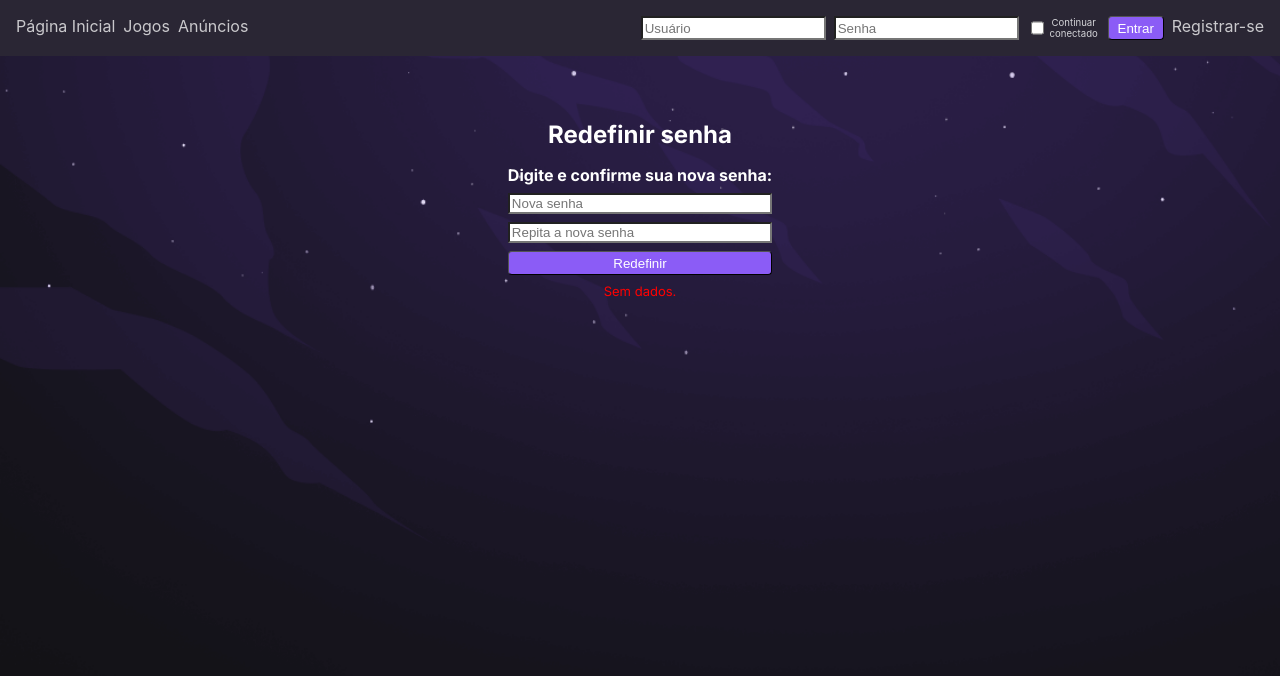
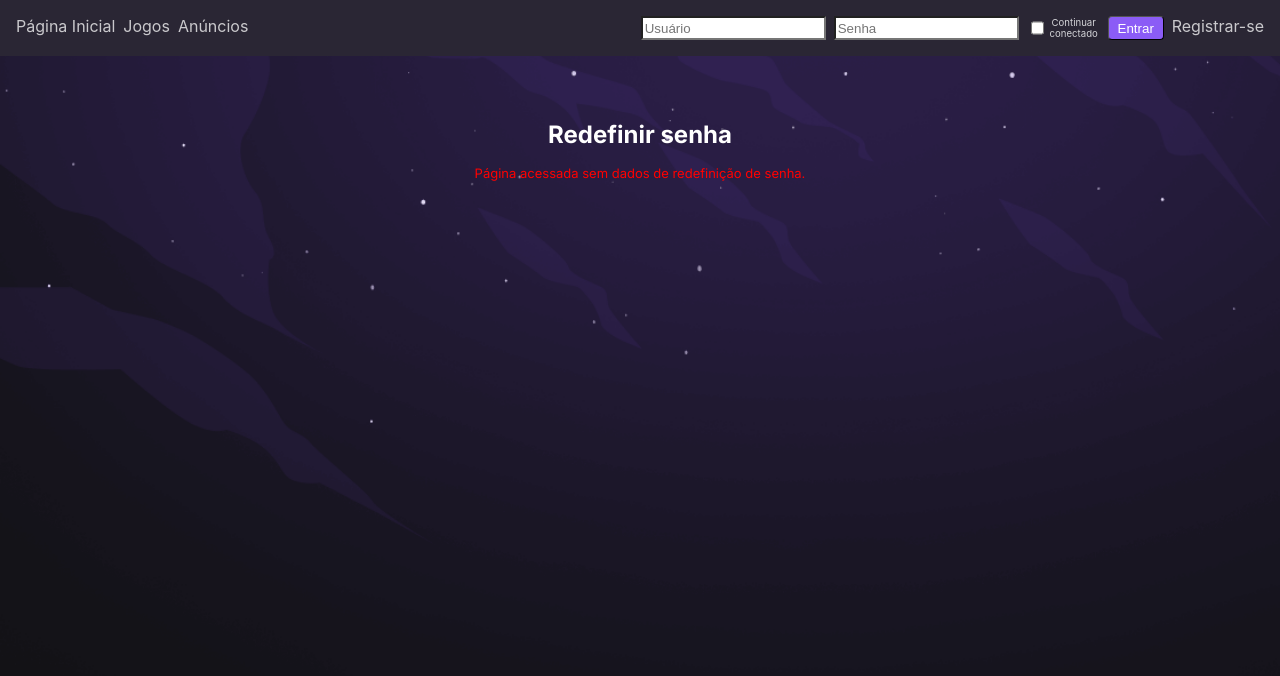
Before and after one commit to wilsrpg/nlw-esports-old, a React (Vite) app in the folder web/: page /redefinir-senha in a window 1280 px wide. Shown: the top 676 px of the page. Built offline with nearby package versions, Linux system fonts and the light colour scheme.

Commit message:
verificação também ao carregar página

```diff
--- a/web/src/paginas/RedefinirSenha.jsx
+++ b/web/src/paginas/RedefinirSenha.jsx
@@ -7,6 +7,7 @@ import { SERVIDOR } from '../../../enderecoDoServidor';
 export default function RedefinirSenha() {
   let componenteExiste = true;
   const contexto2 = useContext(contexto);
+  const [redefinicaoOk, definirRedefinicaoOk] = useState();
   const [aguardando, definirAguardando] = useState(false);
   const [mensagem, definirMensagem] = useState('');
   const historico = useHistory();
@@ -16,9 +17,23 @@ export default function RedefinirSenha() {
     document.title = 'Redefinir senha - NLW eSports';
     //console.log('token='+urlParams.get('token')+'\nid='+urlParams.get('id'));
     if (!urlParams.get('token') || !urlParams.get('id'))
-      definirMensagem('Sem dados.');
+      definirMensagem('Página acessada sem dados de redefinição de senha.');
     else {
-
+      fetch(SERVIDOR+`/recuperacao-de-conta/?`+urlParams.toString())
+      .then(resp=>resp.json())
+      .then(resp=>{
+        if (resp.erro)
+          throw resp.erro;
+        if (componenteExiste)
+          definirRedefinicaoOk(true);
+      })
+      .catch(erro=>{
+        console.log(erro);
+        if (componenteExiste) {
+          definirRedefinicaoOk(false);
+          definirMensagem(''+erro);
+        }
+      });
     }
 
     return ()=>componenteExiste = false;
@@ -68,6 +83,7 @@ export default function RedefinirSenha() {
         <>
         <h2>Redefinir senha</h2>
         <div className='comEspacoParaMensagemDeErro'>
+          {redefinicaoOk &&
             <form className='flex flexColumn' onSubmit={e=>validarRedefinicaoDeSenha(e)}>
               <strong>Digite e confirme sua nova senha:</strong>
               <input id='novaSenha' name='novaSenha' type='password' placeholder='Nova senha' required
@@ -81,6 +97,7 @@ export default function RedefinirSenha() {
                 {aguardando ? <img className='carregando' src={carregando}/> : 'Redefinir'}
               </button>
             </form>
+            }
           {mensagem && <p className='mensagemDeErro'>{mensagem}</p>}
         </div>
         </>
```
Lines whose indentation alone changed are shown as unchanged.
